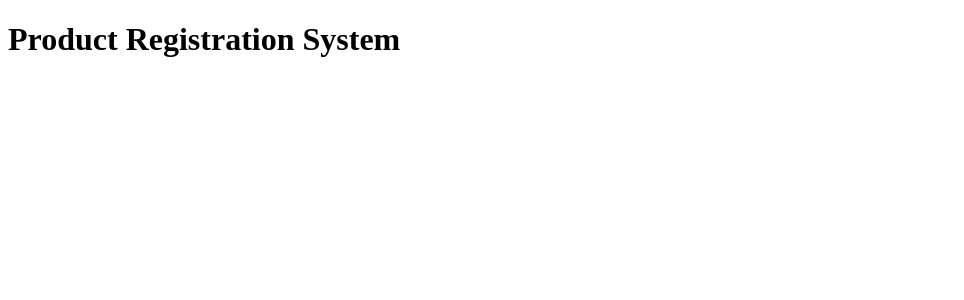
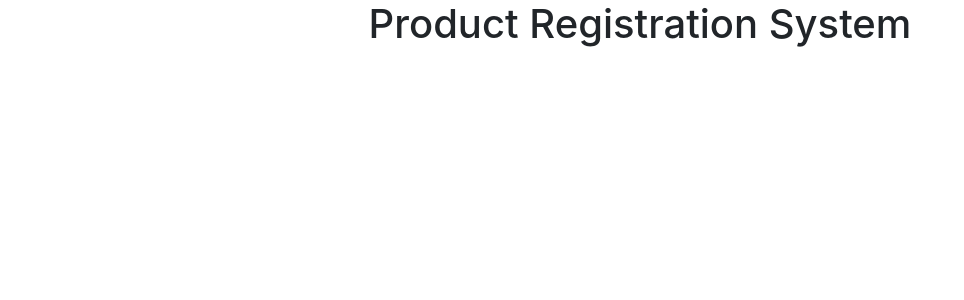
Before and after one commit to byionline/Product-Registration-Angular, an Angular app: page / in a window 1280 px wide. Shown: the top 300 px of the page, without its empty margins (0-964 px from the left). Built offline with nearby package versions, Linux system fonts and the light colour scheme.

Commit message:
Add Bootstrap@4.5.1

```diff
--- a/package.json
+++ b/package.json
@@ -19,6 +19,7 @@
     "@angular/platform-browser": "~9.1.7",
     "@angular/platform-browser-dynamic": "~9.1.7",
     "@angular/router": "~9.1.7",
+    "bootstrap": "4.5.1",
     "rxjs": "~6.5.4",
     "tslib": "^1.10.0",
     "zone.js": "~0.10.2"
@@ -27,9 +28,9 @@
     "@angular-devkit/build-angular": "~0.901.6",
     "@angular/cli": "~9.1.6",
     "@angular/compiler-cli": "~9.1.7",
-    "@types/node": "^12.11.1",
     "@types/jasmine": "~3.5.0",
     "@types/jasminewd2": "~2.0.3",
+    "@types/node": "^12.11.1",
     "codelyzer": "^5.1.2",
     "jasmine-core": "~3.5.0",
     "jasmine-spec-reporter": "~4.2.1",
--- a/src/app/app.component.html
+++ b/src/app/app.component.html
@@ -1,4 +1,4 @@
 <div class="text-alignment:center">
-  <h1>Product Registration System</h1>
+  <h1 class="text-center">Product Registration System</h1>
 </div>
 <router-outlet></router-outlet>
--- a/src/styles.css
+++ b/src/styles.css
@@ -1 +1,2 @@
 /* You can add global styles to this file, and also import other style files */
+@import '~bootstrap/dist/css/bootstrap.min.css';
```
Also changed, not shown: .angulardoc.json (added), 1 other file (tests, documents, lock files or other folders).
